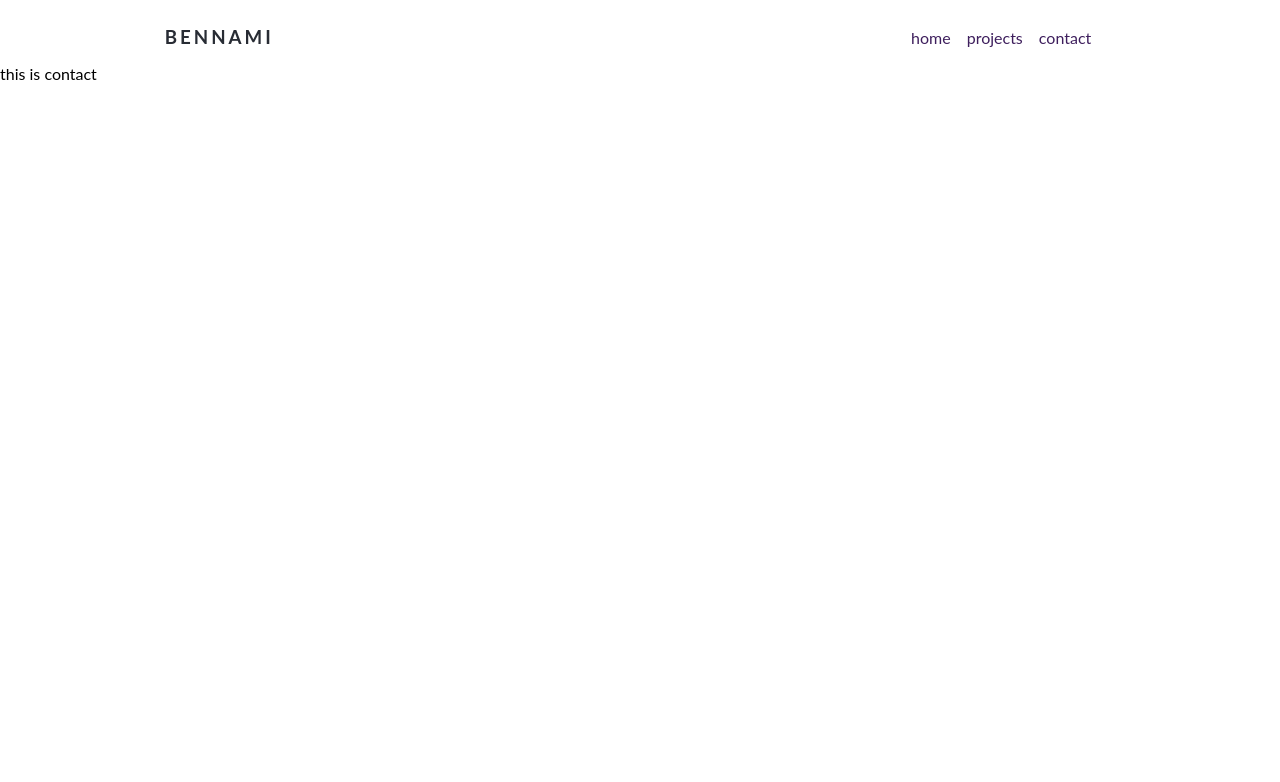
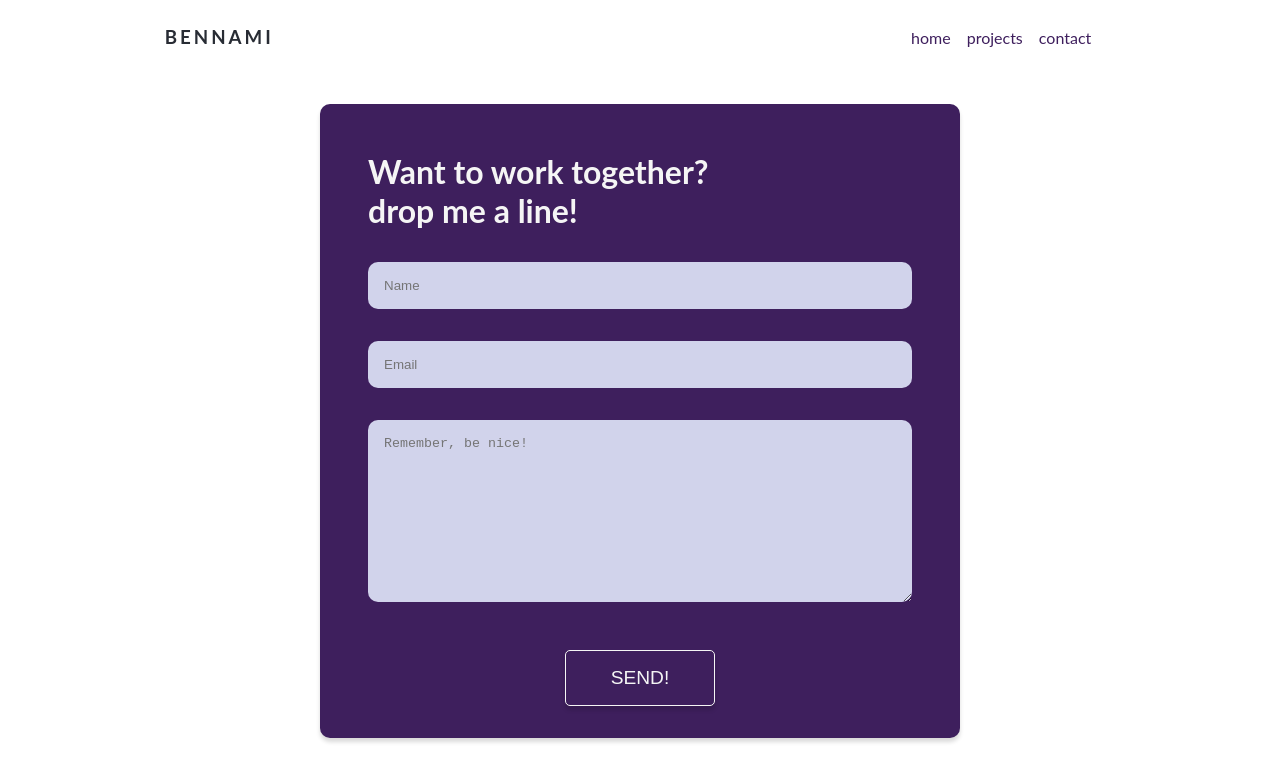
Before and after one commit to bennami/react-landing-page, a React (Create React App) app: page /contact in a window 1280 px wide. Shown: the top 782 px of the page. Built offline with nearby package versions, Linux system fonts and the light colour scheme.

Commit message:
styling contact form

```diff
--- a/src/components/contact.js
+++ b/src/components/contact.js
@@ -4,7 +4,17 @@ import React,{useState} from "react";
 const Contact = () =>{
     return(
         <React.Fragment>
-            <p>this is contact</p>
+            <div className="contact">
+            <h2>Want to work together? <br/> drop me a line!</h2>
+
+                <form action="">
+                    <input type="text" placeholder={"Name"}/>
+                    <input type="email" placeholder={"Email"}/>
+                    <textarea placeholder="Remember, be nice!" cols="30" rows="10"></textarea>
+                    <button type={'submit'}> SEND!</button>
+
+                </form>
+            </div>
         </React.Fragment>
     )
 
--- a/src/components/main.js
+++ b/src/components/main.js
@@ -1,6 +1,7 @@
 import React,{useState} from "react";
 import home1 from "../img/home1.svg";
 import example from "../img/Screenshot 2020-04-09 at 15.48.29.png"
+import eyes from "../img/eyes.svg"
 import {Link, useHistory} from "react-router-dom";
 const Main = () =>{
     const [joined,setjoined] = useState("");
@@ -41,17 +42,15 @@ const Main = () =>{
                         <div className="service-description">
                             <h3>Your one stop shop for everything</h3>
                             <div>browse through the projects to discover what I do</div>
+                            <Link to={"/projects"}><img src={eyes} alt=""/></Link>
                         </div>
                     </div>
 
                     <div className="service-container">
-                        <div className="service-img">
-                            <img src={example} alt=""/>
-                        </div>
+
                         <div className="service-description">
                             <h3>About me</h3>
                             <div>Imane graduated in 2017 as a graphic designer. Since then she went on and acquired a second degree in Art education and is currently enrolled in a web development course. Her work is a combination of creativity and socially relevant topics. Imane enjoys combining analogue techniques with new technologies to provide a unique result in her work. <Link to={"/cv"}>Check out the resume</Link> </div>
-
                         </div>
                     </div>
 
@@ -68,7 +67,7 @@ const Main = () =>{
 
                 </section>
                 <section>
-                    <h2>Join our newsletter</h2>
+                    <h2>Join the newsletter</h2>
                     <form action="" onSubmit={join}>
                         <input type="email" placeholder={"your email goes here"} onChange={(e) =>setjoined(e.target.value)}/>
                         <input type="submit" value={"join now!"}/>
--- a/src/main.css
+++ b/src/main.css
@@ -14,6 +14,7 @@ body *{
     transition: all 400ms ease-in-out ;
 }
 
+/*navbar*/
 nav{
     display: flex;
     align-items: center;
@@ -31,8 +32,24 @@ nav h3{
 nav ul{
     display: flex;
     justify-content: flex-end;
+    padding-right: 0.5rem;
     width: 40%;
 }
+nav ul li{
+    list-style-type: none;
+    padding-right: 1rem;
+
+}
+
+a{
+    text-decoration: none;
+    color: #3e1f5d;
+}
+
+nav a:hover{
+    color: rebeccapurple;
+}
+
 
 .burger{
     display: none;
@@ -44,14 +61,7 @@ nav ul{
     margin: 5px;
 }
 
-.intro-button{
-
-    background-color: rgba(0 ,0, 0, 0);
-    border: none;
-    margin-top: 2rem;
-}
-
-
+/*intro section*/
 header{
     display: flex;
     width: 80%;
@@ -59,6 +69,46 @@ header{
     height: 90vh;
 }
 
+.intro-button{
+    background-color: rgba(0 ,0, 0, 0);
+    border: none;
+    margin-top: 2rem;
+}
+
+.container-intro {
+    display: grid;
+    grid-template-columns: 1fr 1fr;
+    width: 80vw;
+    height: 100vh;
+    text-align:left;
+    justify-content: space-between;
+    margin-top: 50px;
+
+}
+
+.intro-text{
+
+    grid-column: 1/2;
+
+}
+
+.intro-img{
+    grid-column: 2/3;
+}
+.intro-text a{
+    margin-top: 0.4rem;
+    border:  1px  solid midnightblue;
+    border-radius: 5px;
+    padding: 0.5rem;
+}
+
+.container-intro a:hover{
+    background-color: midnightblue;
+    color: whitesmoke;
+}
+
+
+/*main section*/
 
 main{
     background-image: url("img/bg1.svg");
@@ -88,61 +138,54 @@ main{
 h2{
     font-weight: bold;
     font-size: xx-large;
+    padding: 1rem;
 }
 
-nav ul li{
-    list-style-type: none;
-    padding-right: 1rem;
+/*Contact form*/
+input, textarea{
+
+    background: #d1d3eb;
+    border-radius: 10px;
+    border: none;
+    padding: 1rem;
+    margin: 1rem;
+}
+form{
+    display: flex;
+    flex-direction: column;
+}
+.contact{
+    display: flex;
+    flex-direction: column;
+    width: 50%;
+    margin: 5vh auto;
+    background-color: #3e1f5d;
+    border-radius: 10px;
+    padding: 2rem;
+    color: whitesmoke;
+    box-shadow: 0 4px 4px rgba(0, 0, 0, 0.15);
 
 }
 
-nav ul{
-    display: flex;
-    padding-right: 0.5rem;
+.contact button{
+    width:150px;
+    background-color: rgba(0,0,0,0);
+    border:1px solid whitesmoke;
+    margin-top: 2rem;
+    cursor: pointer;
+    padding: 1rem;
+    border-radius: 5px;
+    color: whitesmoke;
+    align-self: center;
+    box-shadow: 0 4px 4px rgba(0, 0, 0, 0.15);
+    font-size: larger;
 }
 
-a{
-    text-decoration: none;
-    color: #3e1f5d;
+.contact button:hover{
+    background-color: whitesmoke;
+    color: #282c34;
 }
 
-nav a:hover{
-    color: rebeccapurple;
-}
-
-.container-intro {
-    display: grid;
-    grid-template-columns: 1fr 1fr;
-    width: 80vw;
-    height: 100vh;
-    text-align:left;
-    justify-content: space-between;
-    margin-top: 50px;
-
-}
-
-.intro-text{
-
-    grid-column: 1/2;
-
-}
-
-
-
-.intro-img{
-    grid-column: 2/3;
-}
-.intro-text a{
-    margin-top: 0.4rem;
-    border:  1px  solid midnightblue;
-    border-radius: 5px;
-    padding: 0.5rem;
-}
-
-.container-intro a:hover{
-    background-color: midnightblue;
-    color: whitesmoke;
-}
 
 @media only screen and (max-width: 768px){
 
@@ -174,6 +217,4 @@ nav a:hover{
         width: 100%;
     }
 
-
-
 }
```
